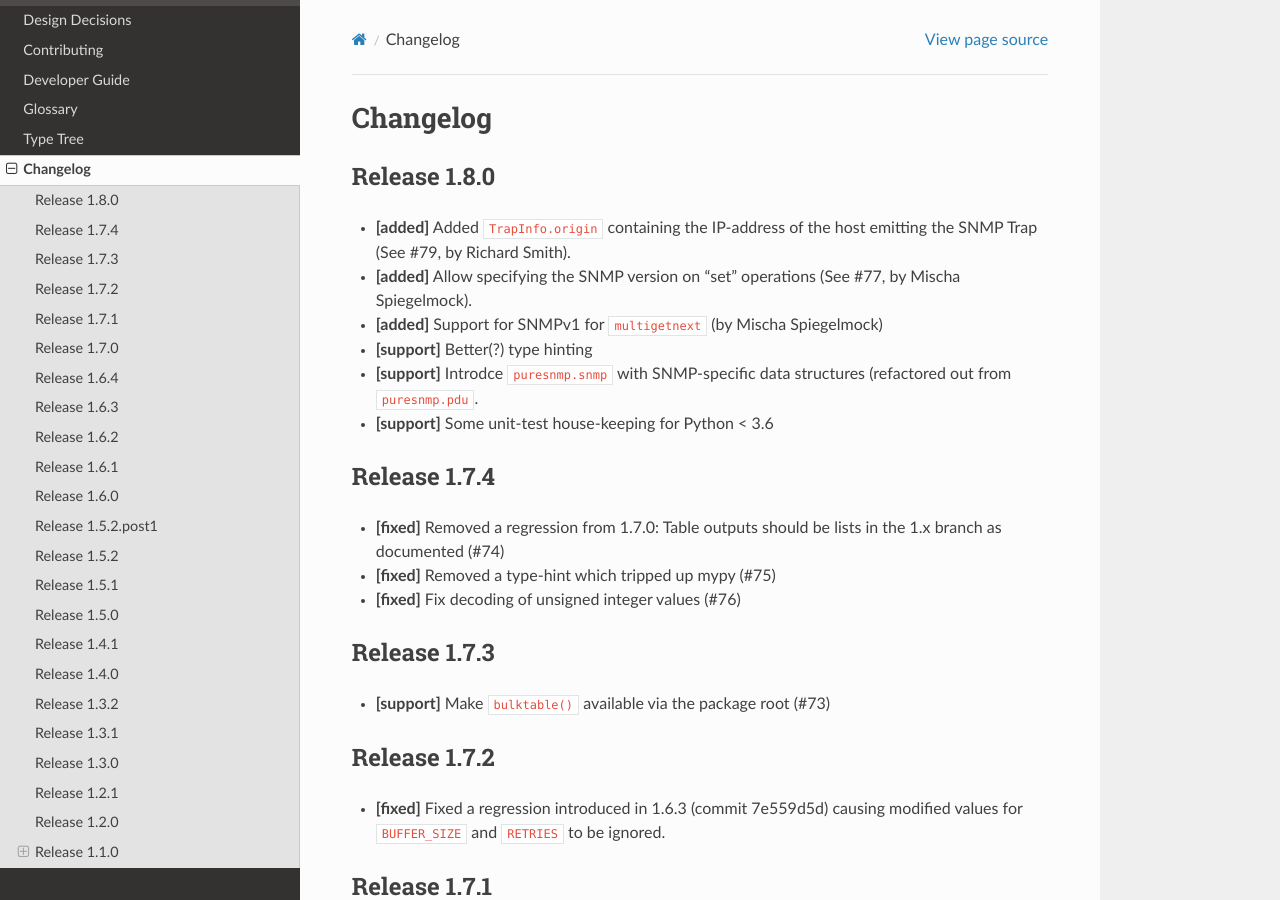
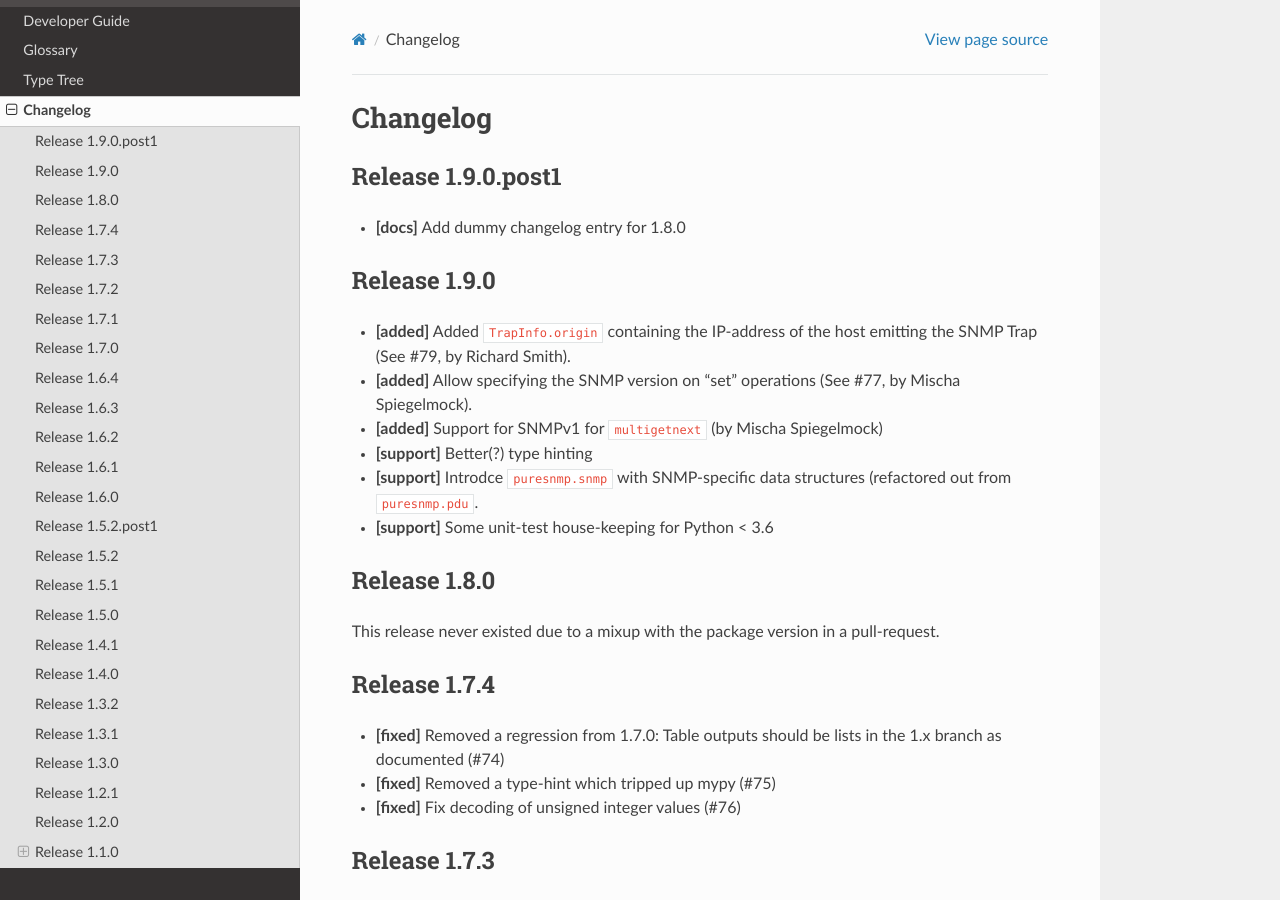
Before and after one commit to exhuma/puresnmp, a Sphinx documentation site: the page built from docs/changelog.rst, in a window 1280 px wide and 900 px high. Built offline with Sphinx 7.4.7 and the Read the Docs theme 2.0.0, drawn with Linux system fonts in a browser that asks for light colours.

Commit message:
Fix changelog

```diff
--- a/docs/changelog.rst
+++ b/docs/changelog.rst
@@ -1,7 +1,12 @@
 Changelog
 =========
 
-Release 1.8.0
+Release 1.9.0.post1
+~~~~~~~~~~~~~~~~~~~
+
+* **[docs]** Add dummy changelog entry for 1.8.0
+
+Release 1.9.0
 ~~~~~~~~~~~~~
 
 * **[added]** Added ``TrapInfo.origin`` containing the IP-address of the host
@@ -14,6 +19,12 @@
   (refactored out from ``puresnmp.pdu``.
 * **[support]** Some unit-test house-keeping for Python < 3.6
 
+
+Release 1.8.0
+~~~~~~~~~~~~~
+
+This release never existed due to a mixup with the package version in a
+pull-request.
 
 Release 1.7.4
 ~~~~~~~~~~~~~
--- a/puresnmp/version.py
+++ b/puresnmp/version.py
@@ -1 +1 @@
-VERSION = "1.9.0"
+VERSION = "1.9.0.post1"
```
